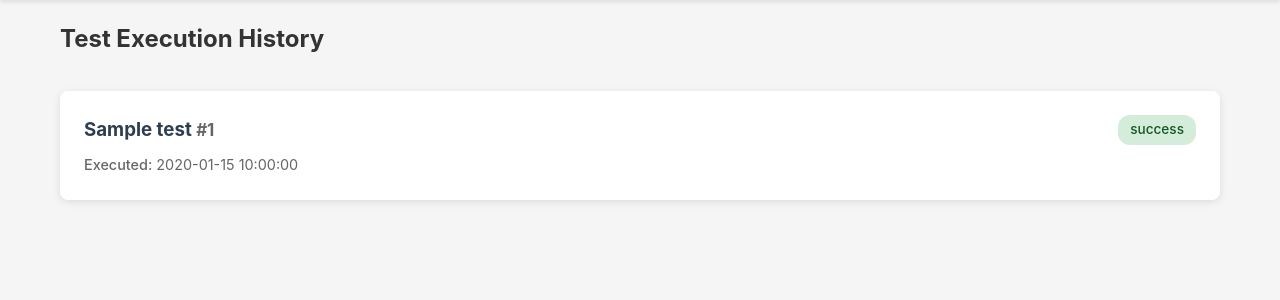
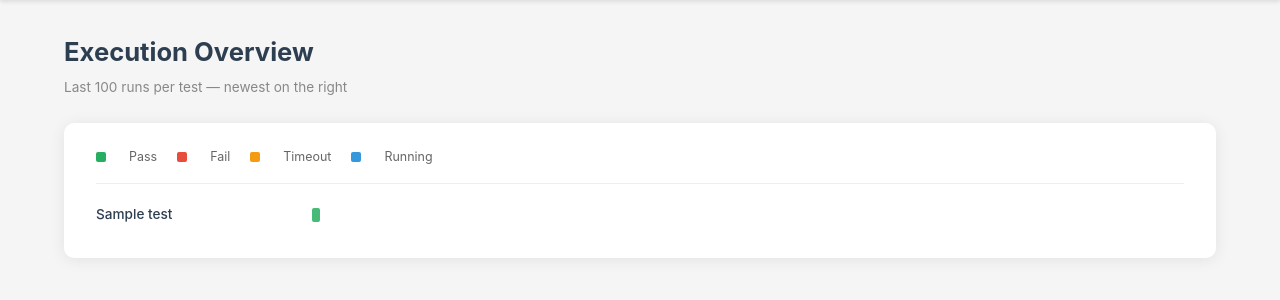
Before and after one commit to silah/caper, a Flask app: page /executions in a window 1280 px wide. Shown: the part 110-410 px from the top of the page. Run offline with Flask 3, Linux system fonts and the light colour scheme; a user stored in the database is signed in; tables that the repository leaves empty hold one stand-in row (values such as "Sample post").

Commit message:
updating the UI

```diff
--- a/app.py
+++ b/app.py
@@ -141,8 +141,8 @@ def view_executions():
     if not team:
         flash('You must be part of a team to view executions', 'error')
         return redirect(url_for('index'))
-    executions = db.get_all_executions(team_id=team['id'])
-    return render_template('view_executions.html', executions=executions, team=team)
+    tests = db.get_executions_grouped_by_test(team_id=team['id'])
+    return render_template('view_executions.html', tests=tests, team=team)
 
 @app.route('/api/tests', methods=['POST'])
 @login_required
--- a/static/css/style.css
+++ b/static/css/style.css
@@ -799,6 +799,236 @@ summary {
     margin-bottom: 0.5rem;
 }
 
+/* Execution Overview page */
+.eo-page {
+    width: 90%;
+    max-width: 1400px;
+    margin: 2rem auto;
+}
+
+.eo-header {
+    margin-bottom: 1.5rem;
+}
+
+.eo-header h2 {
+    color: #2c3e50;
+    font-size: 1.6rem;
+    margin-bottom: 0.25rem;
+}
+
+.eo-subtitle {
+    color: #888;
+    font-size: 0.85rem;
+}
+
+.eo-grid {
+    background: #fff;
+    border-radius: 10px;
+    box-shadow: 0 2px 16px rgba(0,0,0,0.08);
+    padding: 1.5rem 2rem 2rem;
+}
+
+.eo-legend {
+    display: flex;
+    align-items: center;
+    gap: 1.25rem;
+    font-size: 0.78rem;
+    color: #666;
+    margin-bottom: 1.25rem;
+    padding-bottom: 1rem;
+    border-bottom: 1px solid #eee;
+}
+
+.eo-legend-dot {
+    display: inline-block;
+    width: 10px;
+    height: 10px;
+    border-radius: 2px;
+    margin-right: 3px;
+    vertical-align: middle;
+}
+
+.eo-rows {
+    display: flex;
+    flex-direction: column;
+    gap: 6px;
+}
+
+.eo-row {
+    display: flex;
+    align-items: center;
+    gap: 1rem;
+    min-height: 18px;
+}
+
+.eo-test-name {
+    width: 200px;
+    min-width: 200px;
+    font-size: 0.85rem;
+    font-weight: 500;
+    color: #2c3e50;
+    text-decoration: none;
+    white-space: nowrap;
+    overflow: hidden;
+    text-overflow: ellipsis;
+    transition: color 0.2s;
+}
+
+.eo-test-name:hover {
+    color: #3498db;
+}
+
+.eo-squares {
+    display: flex;
+    gap: 2px;
+    flex-wrap: nowrap;
+    align-items: center;
+}
+
+.eo-sq {
+    width: 8px;
+    height: 14px;
+    border-radius: 2px;
+    cursor: pointer;
+    flex-shrink: 0;
+    transition: transform 0.1s, opacity 0.1s;
+    opacity: 0.85;
+}
+
+.eo-sq:hover {
+    transform: scaleY(1.4) scaleX(1.3);
+    opacity: 1;
+    z-index: 1;
+}
+
+.sq-success  { background: #27ae60; }
+.sq-error    { background: #e74c3c; }
+.sq-timeout  { background: #f39c12; }
+.sq-running  { background: #3498db; }
+
+.eo-no-runs {
+    font-size: 0.75rem;
+    color: #bbb;
+    font-style: italic;
+}
+
+/* Modal subtitle */
+.modal-subtitle {
+    font-size: 0.85rem;
+    color: rgba(255,255,255,0.7);
+    display: block;
+    margin-top: 2px;
+}
+
+.modal-loading {
+    color: #888;
+    padding: 2rem 0;
+    text-align: center;
+}
+
+/* HAR viewer */
+.har-details {
+    margin-top: 0.75rem;
+    background: rgba(0,0,0,0.03);
+    border-radius: 4px;
+    padding: 0.25rem 0.5rem;
+}
+
+.har-details > summary {
+    font-size: 0.85rem;
+    color: #6c757d;
+    padding: 0.25rem 0;
+}
+
+.har-loading,
+.har-empty {
+    font-size: 0.85rem;
+    color: #999;
+    padding: 0.5rem 0;
+}
+
+.har-legend {
+    display: flex;
+    gap: 1rem;
+    font-size: 0.75rem;
+    margin: 0.5rem 0 0.25rem;
+}
+
+.har-legend span::before {
+    content: '';
+    display: inline-block;
+    width: 10px;
+    height: 10px;
+    border-radius: 2px;
+    margin-right: 4px;
+    vertical-align: middle;
+}
+
+.l-dns::before    { background: #4e79a7; }
+.l-connect::before { background: #f28e2b; }
+.l-wait::before   { background: #59a14f; }
+.l-receive::before { background: #9b59b6; }
+
+.har-table-wrap {
+    overflow-x: auto;
+    margin-top: 0.25rem;
+}
+
+.har-table {
+    width: 100%;
+    border-collapse: collapse;
+    font-size: 0.8rem;
+}
+
+.har-table th {
+    text-align: left;
+    padding: 0.3rem 0.5rem;
+    background: #f0f0f0;
+    border-bottom: 1px solid #ddd;
+    white-space: nowrap;
+    color: #555;
+    font-weight: 600;
+}
+
+.har-table td {
+    padding: 0.3rem 0.5rem;
+    border-bottom: 1px solid #eee;
+    vertical-align: middle;
+}
+
+.har-url {
+    max-width: 320px;
+    overflow: hidden;
+    text-overflow: ellipsis;
+    white-space: nowrap;
+    font-family: monospace;
+    font-size: 0.75rem;
+    color: #2c3e50;
+}
+
+.har-size,
+.har-time {
+    white-space: nowrap;
+    color: #555;
+}
+
+.har-timing {
+    min-width: 120px;
+}
+
+.timing-bar {
+    display: flex;
+    height: 10px;
+    border-radius: 3px;
+    overflow: hidden;
+    background: #eee;
+}
+
+.t-dns    { background: #4e79a7; }
+.t-connect { background: #f28e2b; }
+.t-wait   { background: #59a14f; }
+.t-receive { background: #9b59b6; }
+
 /* Responsive */
 @media (max-width: 768px) {
     .navbar .container {
--- /dev/null
+++ b/static/js/har-viewer.js
@@ -0,0 +1,120 @@
+/**
+ * HAR viewer — renders step network requests from a HAR file.
+ * Included in test_detail.html and view_executions.html.
+ */
+
+// Fetch and render HAR when a .har-details element is opened.
+// Uses event delegation so it works for dynamically-injected content too.
+document.addEventListener('toggle', function (e) {
+    const details = e.target;
+    if (!details.classList.contains('har-details') || !details.open) return;
+    if (details.dataset.loaded) return;
+    details.dataset.loaded = 'true';
+
+    const container = details.querySelector('.har-container');
+    container.innerHTML = '<p class="har-loading">Loading\u2026</p>';
+
+    fetch(details.dataset.harUrl)
+        .then(r => { if (!r.ok) throw new Error('not found'); return r.json(); })
+        .then(data => { container.innerHTML = renderHar(data); })
+        .catch(() => { container.innerHTML = '<p class="har-empty">No HAR data available for this step.</p>'; });
+}, true);
+
+function renderHar(har) {
+    const entries = (har.log && har.log.entries) || [];
+    if (!entries.length) {
+        return '<p class="har-empty">No network requests captured for this step.</p>';
+    }
+
+    const maxTime = Math.max(...entries.map(e => e.time || 0), 1);
+
+    const rows = entries.map(e => {
+        const url = (e.request && e.request.url) || '';
+        const displayUrl = url.length > 70 ? '\u2026' + url.slice(-67) : url;
+        const bodySize = (e.response && e.response.bodySize) || 0;
+        const size = formatBytes(bodySize);
+        const time = Math.round(e.time || 0);
+        const t = e.timings || {};
+        const dns     = Math.max(0, t.dns     || 0);
+        const connect = Math.max(0, t.connect || 0);
+        const wait    = Math.max(0, t.wait    || 0);
+        const receive = Math.max(0, t.receive || 0);
+
+        const pct = v => Math.min(100, Math.round((v / maxTime) * 100));
+
+        return `<tr>
+            <td class="har-url" title="${escHtml(url)}">${escHtml(displayUrl)}</td>
+            <td class="har-size">${size}</td>
+            <td class="har-time">${time}&nbsp;ms</td>
+            <td class="har-timing">
+                <div class="timing-bar">
+                    <div class="t-dns"     style="width:${pct(dns)}%"     title="DNS ${Math.round(dns)} ms"></div>
+                    <div class="t-connect" style="width:${pct(connect)}%" title="Connect ${Math.round(connect)} ms"></div>
+                    <div class="t-wait"    style="width:${pct(wait)}%"    title="Wait (TTFB) ${Math.round(wait)} ms"></div>
+                    <div class="t-receive" style="width:${pct(receive)}%" title="Receive ${Math.round(receive)} ms"></div>
+                </div>
+            </td>
+        </tr>`;
+    }).join('');
+
+    return `
+        <div class="har-legend">
+            <span class="l-dns">DNS</span>
+            <span class="l-connect">Connect</span>
+            <span class="l-wait">Wait</span>
+            <span class="l-receive">Receive</span>
+        </div>
+        <div class="har-table-wrap">
+            <table class="har-table">
+                <thead><tr>
+                    <th>URL</th>
+                    <th>Size</th>
+                    <th>Time</th>
+                    <th>Timing</th>
+                </tr></thead>
+                <tbody>${rows}</tbody>
+            </table>
+        </div>`;
+}
+
+function formatBytes(b) {
+    if (b <= 0) return '\u2014';
+    if (b < 1024) return b + ' B';
+    if (b < 1048576) return (b / 1024).toFixed(1) + ' KB';
+    return (b / 1048576).toFixed(1) + ' MB';
+}
+
+function escHtml(str) {
+    const d = document.createElement('div');
+    d.textContent = str;
+    return d.innerHTML;
+}
+
+/**
+ * Build the HTML for a list of step results.
+ * artefactDir may be empty (older executions won't have HAR files).
+ */
+function renderStepResults(steps, artefactDir) {
+    if (!steps || !steps.length) {
+        return '<p class="no-steps">No step results available.</p>';
+    }
+    return steps.map(s => {
+        const stepNum = String(s.step).padStart(3, '0');
+        const harUrl  = artefactDir
+            ? `/artefacts/${artefactDir}/hars/step_${stepNum}.har`
+            : '';
+
+        return `<div class="step-result step-result-${s.status}">
+            <div class="step-result-header">
+                <span class="step-number">Step ${s.step}</span>
+                <span class="step-action">${s.action.toUpperCase()}</span>
+                <span class="status-badge status-${s.status}">${s.status}</span>
+            </div>
+            <div class="step-result-message">${escHtml(s.message || '')}</div>
+            ${harUrl ? `<details class="har-details" data-har-url="${harUrl}">
+                <summary>Network requests</summary>
+                <div class="har-container"></div>
+            </details>` : ''}
+        </div>`;
+    }).join('');
+}
--- a/templates/view_executions.html
+++ b/templates/view_executions.html
@@ -19,164 +19,140 @@
         </div>
     </nav>
 
-    <div class="container">
-        <h2>Test Execution History</h2>
+    <div class="eo-page">
+        <div class="eo-header">
+            <h2>Execution Overview</h2>
+            <p class="eo-subtitle">Last 100 runs per test &mdash; newest on the right</p>
+        </div>
 
-        {% if executions %}
-        <div class="executions-list">
-            {% for execution in executions %}
-            <div class="execution-card"
-                 data-execution-id="{{ execution.id }}"
-                 data-test-name="{{ execution.test_name }}"
-                 data-executed-at="{{ execution.executed_at }}"
-                 data-status="{{ execution.status }}"
-                 data-step-results="{{ execution.step_results or '[]' }}"
-                 data-output="{{ execution.output or '' }}"
-                 data-error="{{ execution.error or '' }}"
-                 data-artefact-dir="{{ execution.artefact_dir or '' }}">
-                <div class="execution-header">
-                    <h3>{{ execution.test_name }} <span style="color: #666; font-size: 0.9em;">#{{ execution.id }}</span></h3>
-                    <span class="status-badge status-{{ execution.status }}">{{ execution.status }}</span>
+        {% if tests %}
+        <div class="eo-grid">
+            <div class="eo-legend">
+                <span class="eo-legend-dot sq-success"></span>Pass
+                <span class="eo-legend-dot sq-error"></span>Fail
+                <span class="eo-legend-dot sq-timeout"></span>Timeout
+                <span class="eo-legend-dot sq-running"></span>Running
+            </div>
+
+            <div class="eo-rows">
+                {% for test in tests %}
+                <div class="eo-row">
+                    <a href="/test/{{ test.id }}" class="eo-test-name" title="{{ test.name }}">{{ test.name }}</a>
+                    <div class="eo-squares">
+                        {% if test.executions %}
+                            {% for ex in test.executions|reverse %}
+                            <div class="eo-sq sq-{{ ex.status }}"
+                                 data-id="{{ ex.id }}"
+                                 data-test-name="{{ test.name }}"
+                                 data-at="{{ ex.executed_at }}"
+                                 data-status="{{ ex.status }}"
+                                 data-artefact-dir="{{ ex.artefact_dir or '' }}"
+                                 title="{{ ex.executed_at }} &mdash; {{ ex.status }}"></div>
+                            {% endfor %}
+                        {% else %}
+                            <span class="eo-no-runs">no runs yet</span>
+                        {% endif %}
+                    </div>
                 </div>
-                <div class="execution-meta">
-                    <span><span class="meta-label">Executed:</span> {{ execution.executed_at }}</span>
-                </div>
+                {% endfor %}
             </div>
-            {% endfor %}
         </div>
         {% else %}
         <div class="empty-state">
-            <p>No test executions yet.</p>
-            <a href="/tests" class="btn btn-primary">Run a Test</a>
+            <p>No tests found.</p>
+            <a href="/create" class="btn btn-primary">Create a Test</a>
         </div>
         {% endif %}
     </div>
 
-    <!-- Modal -->
-    <div id="executionModal" class="modal">
+    <!-- Detail modal -->
+    <div id="execModal" class="modal">
         <div class="modal-content">
             <div class="modal-header">
-                <h2 id="modalTitle"></h2>
+                <div>
+                    <h2 id="modalTitle"></h2>
+                    <span id="modalTime" class="modal-subtitle"></span>
+                </div>
                 <span class="modal-close" onclick="closeModal()">&times;</span>
             </div>
-            <div class="modal-body">
-                <div class="modal-meta">
-                    <span><strong>Executed:</strong> <span id="modalTime"></span></span>
-                    <span><strong>Status:</strong> <span id="modalStatus"></span></span>
-                </div>
-
-                <div id="videoSection" style="display:none;">
-                    <h3>Recording</h3>
-                    <video id="modalVideo" controls preload="none" class="run-video"></video>
-                    <div style="margin-top: 0.5rem;">
-                        <a id="modalVideoDownload" href="#" download class="btn btn-sm btn-secondary">Download MP4</a>
-                    </div>
-                </div>
-
-                <h3>Step Results</h3>
-                <div id="stepResultsContainer"></div>
-
-                <div id="outputSection" style="display:none;">
-                    <h3>Full Output</h3>
-                    <pre id="modalOutput" class="output"></pre>
-                </div>
-
-                <div id="errorSection" style="display:none;">
-                    <h3>Error Details</h3>
-                    <pre id="modalError" class="error-output"></pre>
-                </div>
+            <div class="modal-body" id="modalBody">
+                <div class="modal-loading">Loading&hellip;</div>
             </div>
         </div>
     </div>
 
+    <script src="{{ url_for('static', filename='js/har-viewer.js') }}"></script>
     <script>
-        document.addEventListener('DOMContentLoaded', function() {
-            document.querySelectorAll('.execution-card').forEach(card => {
-                card.addEventListener('click', function() {
-                    showExecutionDetails(
-                        this.dataset.executionId,
-                        this.dataset.testName,
-                        this.dataset.executedAt,
-                        this.dataset.status,
-                        this.dataset.stepResults,
-                        this.dataset.output,
-                        this.dataset.error,
-                        this.dataset.artefactDir
-                    );
-                });
-            });
+        document.querySelectorAll('.eo-sq').forEach(sq => {
+            sq.addEventListener('click', () => openExecution(sq));
         });
 
-        function showExecutionDetails(id, testName, executedAt, status, stepResults, output, error, artefactDir) {
-            document.getElementById('modalTitle').textContent = testName;
-            document.getElementById('modalTime').textContent = executedAt;
+        function openExecution(sq) {
+            document.getElementById('modalTitle').textContent = sq.dataset.testName;
+            document.getElementById('modalTime').textContent = sq.dataset.at + ' — ' + sq.dataset.status;
+            document.getElementById('modalBody').innerHTML = '<div class="modal-loading">Loading\u2026</div>';
+            document.getElementById('execModal').style.display = 'block';
 
-            const statusBadge = document.createElement('span');
-            statusBadge.className = 'status-badge status-' + status;
-            statusBadge.textContent = status;
-            const modalStatus = document.getElementById('modalStatus');
-            modalStatus.innerHTML = '';
-            modalStatus.appendChild(statusBadge);
+            fetch(`/api/executions/${sq.dataset.id}/status`)
+                .then(r => r.json())
+                .then(data => renderModal(data, sq.dataset.testName, sq.dataset.at, sq.dataset.artefactDir))
+                .catch(() => {
+                    document.getElementById('modalBody').innerHTML = '<p class="har-empty">Failed to load execution details.</p>';
+                });
+        }
+
+        function renderModal(data, testName, executedAt, artefactDir) {
+            const dir = artefactDir || data.artefact_dir || '';
+            let html = '';
+
+            // Status badge
+            html += `<div class="modal-meta">
+                <span><strong>Executed:</strong> ${executedAt}</span>
+                <span><strong>Status:</strong> <span class="status-badge status-${data.status}">${data.status}</span></span>
+            </div>`;
 
             // Video
-            const videoSection = document.getElementById('videoSection');
-            if (artefactDir) {
-                const videoUrl = `/artefacts/${artefactDir}/video/recording.mp4`;
-                const video = document.getElementById('modalVideo');
-                video.src = videoUrl;
-                video.onerror = () => { videoSection.style.display = 'none'; };
-                document.getElementById('modalVideoDownload').href = videoUrl;
-                videoSection.style.display = 'block';
-            } else {
-                videoSection.style.display = 'none';
+            if (dir) {
+                const videoUrl = `/artefacts/${dir}/video/recording.mp4`;
+                html += `<div id="videoSection">
+                    <h3>Recording</h3>
+                    <video controls preload="none" class="run-video" onerror="this.closest('#videoSection').style.display='none'">
+                        <source src="${videoUrl}" type="video/mp4">
+                    </video>
+                    <div style="margin-top:0.5rem;">
+                        <a href="${videoUrl}" download class="btn btn-sm btn-secondary">Download MP4</a>
+                    </div>
+                </div>`;
             }
 
             // Step results
-            const container = document.getElementById('stepResultsContainer');
             let steps = [];
-            try { steps = JSON.parse(stepResults || '[]'); } catch(e) {}
+            try { steps = JSON.parse(data.step_results || '[]'); } catch(e) {}
+            html += `<h3>Step Results</h3><div class="steps-results-list">${renderStepResults(steps, dir)}</div>`;
 
-            if (steps.length > 0) {
-                container.innerHTML = '<div class="steps-results-list">' +
-                    steps.map(s => `
-                        <div class="step-result step-result-${s.status}">
-                            <div class="step-result-header">
-                                <span class="step-number">Step ${s.step}</span>
-                                <span class="step-action">${s.action.toUpperCase()}</span>
-                                <span class="status-badge status-${s.status}">${s.status}</span>
-                            </div>
-                            <div class="step-result-message">${escapeHtml(s.message || '')}</div>
-                        </div>`).join('') +
-                    '</div>';
-            } else {
-                container.innerHTML = '<p class="no-steps">No step results available.</p>';
+            // Error
+            if (data.error && data.error.trim()) {
+                html += `<h3>Error</h3><pre class="error-output">${escHtml(data.error)}</pre>`;
             }
 
-            document.getElementById('outputSection').style.display = output && output.trim() ? 'block' : 'none';
-            document.getElementById('modalOutput').textContent = output || '';
-
-            document.getElementById('errorSection').style.display = error && error.trim() ? 'block' : 'none';
-            document.getElementById('modalError').textContent = error || '';
-
-            document.getElementById('executionModal').style.display = 'block';
+            document.getElementById('modalBody').innerHTML = html;
         }
 
-        function escapeHtml(text) {
+        function escHtml(str) {
             const d = document.createElement('div');
-            d.textContent = text;
+            d.textContent = str;
             return d.innerHTML;
         }
 
         function closeModal() {
-            const video = document.getElementById('modalVideo');
-            video.pause();
-            video.src = '';
-            document.getElementById('executionModal').style.display = 'none';
+            const video = document.querySelector('#execModal video');
+            if (video) { video.pause(); video.src = ''; }
+            document.getElementById('execModal').style.display = 'none';
         }
 
-        window.onclick = function(e) {
-            if (e.target === document.getElementById('executionModal')) closeModal();
-        };
+        window.addEventListener('click', e => {
+            if (e.target === document.getElementById('execModal')) closeModal();
+        });
     </script>
 </body>
 </html>
```
Also changed, not shown: database.py (+32 -0 lines), templates/test_detail.html (+6 -17 lines).
